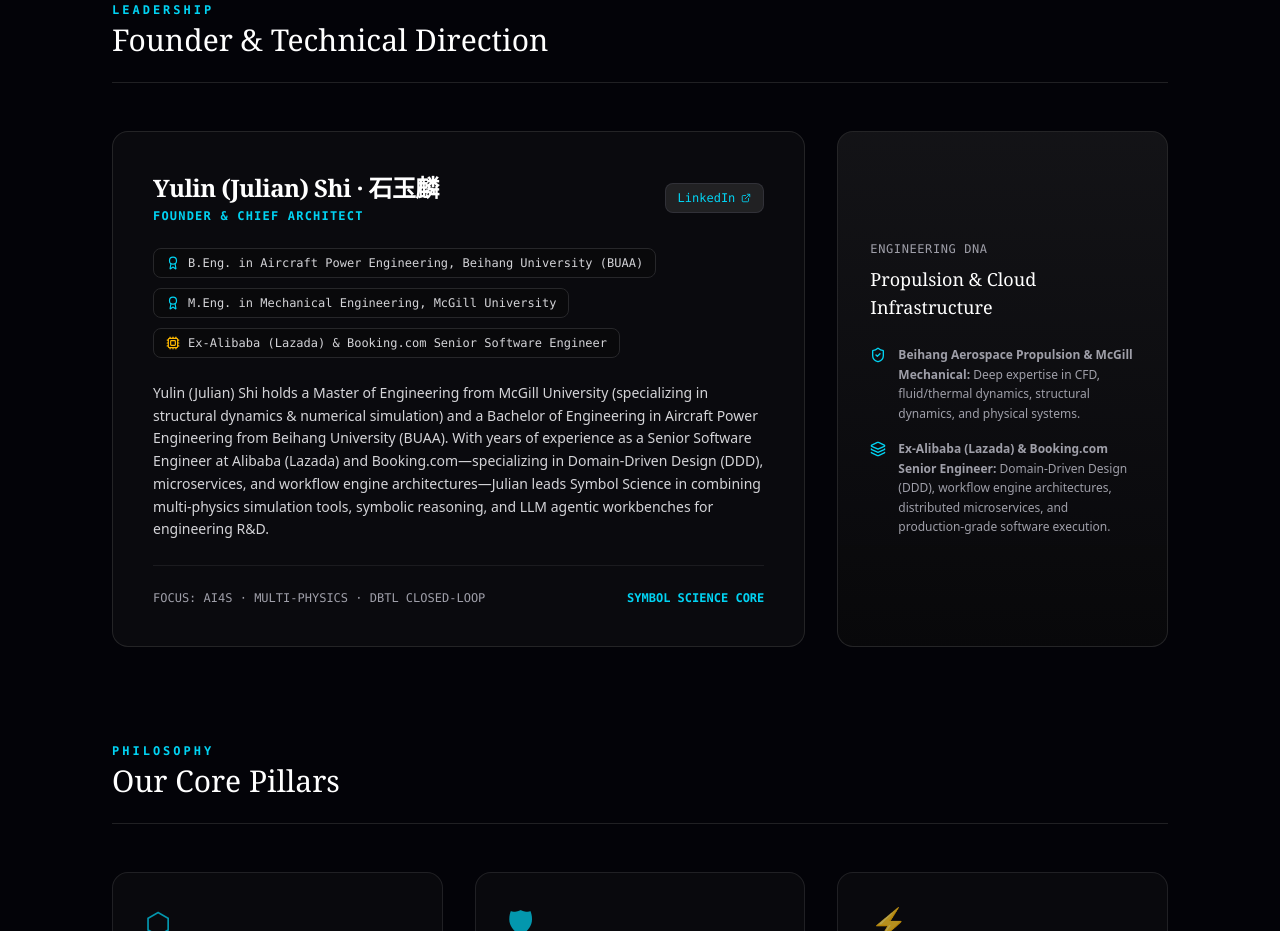
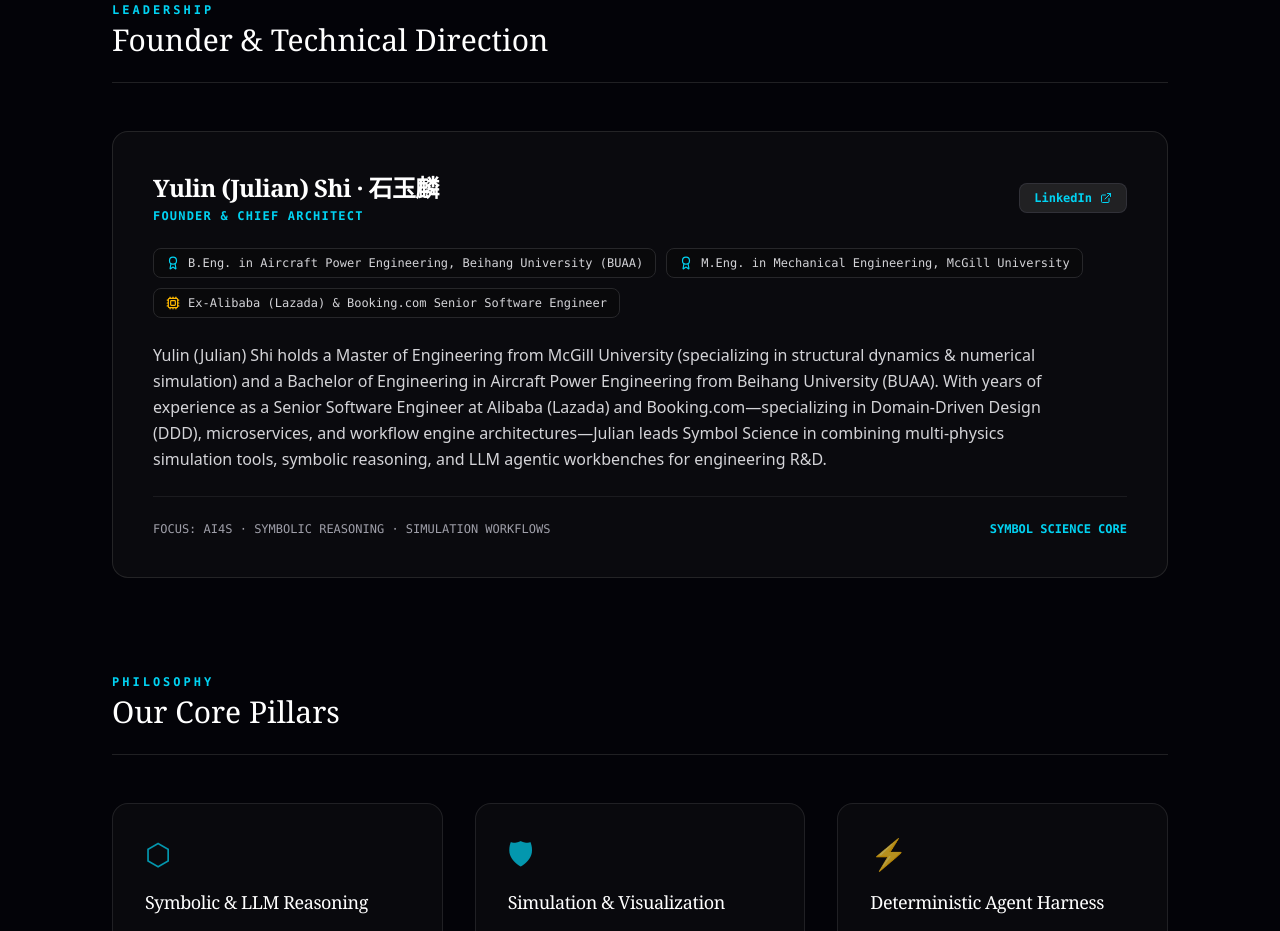
Before and after one commit to emergencescience/symbol-web, a Next.js app: page /en/about in a window 1280 px wide. Shown: the part 1100-2031 px from the top of the page. Built offline with nearby package versions, Linux system fonts and the light colour scheme.

Commit message:
refactor(about): remove redundant right bio card, localize all strings, refine Three Pillars to Simulation & Symbolic Reasoning

```diff
--- a/app/[lang]/about/page.tsx
+++ b/app/[lang]/about/page.tsx
@@ -101,14 +101,14 @@ export default async function AboutPage({
                 LEADERSHIP
               </span>
               <h2 className="text-2xl md:text-3xl font-serif text-white font-medium">
-                Founder & Technical Direction
+                {t.leadership_title}
               </h2>
             </div>
           </div>
 
           <div className="grid md:grid-cols-12 gap-8 items-stretch">
-            {/* Left Card - Bio Card */}
-            <div className="md:col-span-12 lg:col-span-8 p-8 md:p-10 rounded-2xl bg-zinc-900/40 border border-zinc-800/90 space-y-6 flex flex-col justify-between hover:border-zinc-700 transition-colors">
+            {/* Full-width Founder Bio Spotlight Card */}
+            <div className="col-span-12 p-8 md:p-10 rounded-2xl bg-zinc-900/40 border border-zinc-800/90 space-y-6 flex flex-col justify-between hover:border-zinc-700 transition-colors">
               <div className="space-y-6">
                 <div className="flex flex-wrap items-center justify-between gap-4">
                   <div>
@@ -124,10 +124,10 @@ export default async function AboutPage({
                       href={t.linkedin_url}
                       target="_blank"
                       rel="noopener noreferrer"
-                      className="px-3 py-1.5 rounded-lg bg-zinc-800/80 border border-zinc-700/60 text-xs font-mono text-cyan-400 hover:text-white hover:border-cyan-400/60 transition-colors flex items-center gap-1.5"
+                      className="px-3.5 py-1.5 rounded-lg bg-zinc-800/80 border border-zinc-700/60 text-xs font-mono text-cyan-400 hover:text-white hover:border-cyan-400/60 transition-colors flex items-center gap-2 font-semibold"
                     >
                       <span>LinkedIn</span>
-                      <ExternalLink size={10} />
+                      <ExternalLink size={12} />
                     </a>
                   </div>
                 </div>
@@ -147,33 +147,15 @@ export default async function AboutPage({
                   </div>
                 </div>
 
-                <p className="text-sm text-zinc-300 leading-relaxed font-normal">
+                <p className="text-sm md:text-base text-zinc-300 leading-relaxed font-normal max-w-4xl">
                   {t.founder_bio}
                 </p>
               </div>
 
-              <div className="pt-6 border-t border-zinc-800/60 flex items-center justify-between text-xs font-mono text-zinc-400">
-                <span>FOCUS: AI4S · MULTI-PHYSICS · DBTL CLOSED-LOOP</span>
+              <div className="pt-6 border-t border-zinc-800/60 flex flex-wrap items-center justify-between gap-4 text-xs font-mono text-zinc-400">
+                <span>{t.founder_focus}</span>
                 <span className="text-cyan-400 font-bold">SYMBOL SCIENCE CORE</span>
               </div>
-            </div>
-
-            {/* Right Card - Highlight Pillars */}
-            <div className="md:col-span-12 lg:col-span-4 p-8 rounded-2xl bg-gradient-to-b from-zinc-900/80 to-zinc-950/90 border border-zinc-800/90 flex flex-col justify-center space-y-6">
-              <div className="space-y-2">
-                <div className="text-xs font-mono text-zinc-400 uppercase tracking-wider">Engineering DNA</div>
-                <h4 className="text-lg font-serif text-white font-medium">Propulsion & Cloud Infrastructure</h4>
-              </div>
-              <ul className="space-y-4 text-xs text-zinc-400 font-sans leading-relaxed">
-                <li className="flex items-start gap-3">
-                  <ShieldCheck size={16} className="text-cyan-400 shrink-0 mt-0.5" />
-                  <span><strong>Beihang Aerospace Propulsion & McGill Mechanical:</strong> Deep expertise in CFD, fluid/thermal dynamics, structural dynamics, and physical systems.</span>
-                </li>
-                <li className="flex items-start gap-3">
-                  <Layers size={16} className="text-cyan-400 shrink-0 mt-0.5" />
-                  <span><strong>Ex-Alibaba (Lazada) & Booking.com Senior Engineer:</strong> Domain-Driven Design (DDD), workflow engine architectures, distributed microservices, and production-grade software execution.</span>
-                </li>
-              </ul>
             </div>
           </div>
         </section>
--- a/dictionaries/en.json
+++ b/dictionaries/en.json
@@ -149,6 +149,7 @@
     "hero_subtitle": "Symbol Science builds autonomous, zero-hallucination agentic workbenches that unify LLM reasoning, symbolic computation, and multi-physics simulation tools for engineering R&D.",
     "mission_title": "Our Mission",
     "mission_body": "Real-world engineering discovery cannot rely on pure LLM text generation. It requires combining symbolic mathematics, multi-physics simulation software (CFD, FEA, FreeFem++, OpenFOAM), and automated visualization tools. We build the deterministic agent orchestration layer that turns complex engineering hypotheses into verifiable R&D execution.",
+    "leadership_title": "Founder & Technical Direction",
     "founder_tag": "FOUNDER & CHIEF ARCHITECT",
     "founder_name": "Yulin (Julian) Shi · 石玉麟",
     "founder_title": "Founder & Chief Architect",
@@ -156,6 +157,7 @@
     "founder_mcgill": "M.Eng. in Mechanical Engineering, McGill University",
     "founder_ex": "Ex-Alibaba (Lazada) & Booking.com Senior Software Engineer",
     "founder_bio": "Yulin (Julian) Shi holds a Master of Engineering from McGill University (specializing in structural dynamics & numerical simulation) and a Bachelor of Engineering in Aircraft Power Engineering from Beihang University (BUAA). With years of experience as a Senior Software Engineer at Alibaba (Lazada) and Booking.com—specializing in Domain-Driven Design (DDD), microservices, and workflow engine architectures—Julian leads Symbol Science in combining multi-physics simulation tools, symbolic reasoning, and LLM agentic workbenches for engineering R&D.",
+    "founder_focus": "FOCUS: AI4S · SYMBOLIC REASONING · SIMULATION WORKFLOWS",
     "linkedin_url": "https://linkedin.com/in/yulin-shi-mcgill",
     "pillars_title": "Our Core Pillars",
     "pillar_1_title": "Symbolic & LLM Reasoning",
--- a/dictionaries/zh.json
+++ b/dictionaries/zh.json
@@ -149,6 +149,7 @@
     "hero_subtitle": "Symbol Science 专注于将大语言模型推理、符号计算与多物理场仿真工具深度融合，为工程与科学研发打造高确定性、零幻觉的自主 Agent 闭环工作台。",
     "mission_title": "我们的使命",
     "mission_body": "真实世界的工程与科研发现绝不能仅依赖大语言模型的文本生成。它必须结合符号数学、多物理场仿真软件（如 CFD、FEA、FreeFem++、OpenFOAM、RDKit）以及自动化绘图与可视化工具。我们构建高确定性的 Agent 编排与调度层，将复杂的工程假设转化为可验证、可执行的仿真研发流水线。",
+    "leadership_title": "创始人与技术方向",
     "founder_tag": "创始人 & 首席架构师",
     "founder_name": "石玉麟 (Yulin Shi)",
     "founder_title": "创始人 & 首席架构师",
@@ -156,6 +157,7 @@
     "founder_mcgill": "加拿大麦吉尔大学 机械工程 硕士",
     "founder_ex": "前阿里巴巴 (Lazada) & Booking.com 高级软件工程师",
     "founder_bio": "石玉麟（Yulin / Julian Shi）拥有加拿大麦吉尔大学（McGill University）机械工程硕士学位（专注于结构动力学与数值仿真）及北京航空航天大学（BUAA）飞行器动力工程学士学位。拥有在阿里巴巴（Lazada）与 Booking.com 担任高级软件工程师的丰富经验，深耕 DDD（领域驱动设计）、分布式微服务与工作流引擎（Workflow Engine）开发。在 Symbol Science，他致力于将工程仿真软件、符号计算与大模型深度融合，架构高确定性的科研与工程自动化工作流。",
+    "founder_focus": "核心聚焦：AI4S · 符号推理 · 仿真工作流调度",
     "linkedin_url": "https://linkedin.com/in/yulin-shi-mcgill",
     "pillars_title": "三大核心支柱",
     "pillar_1_title": "符号推理与 LLM 融合",
```
